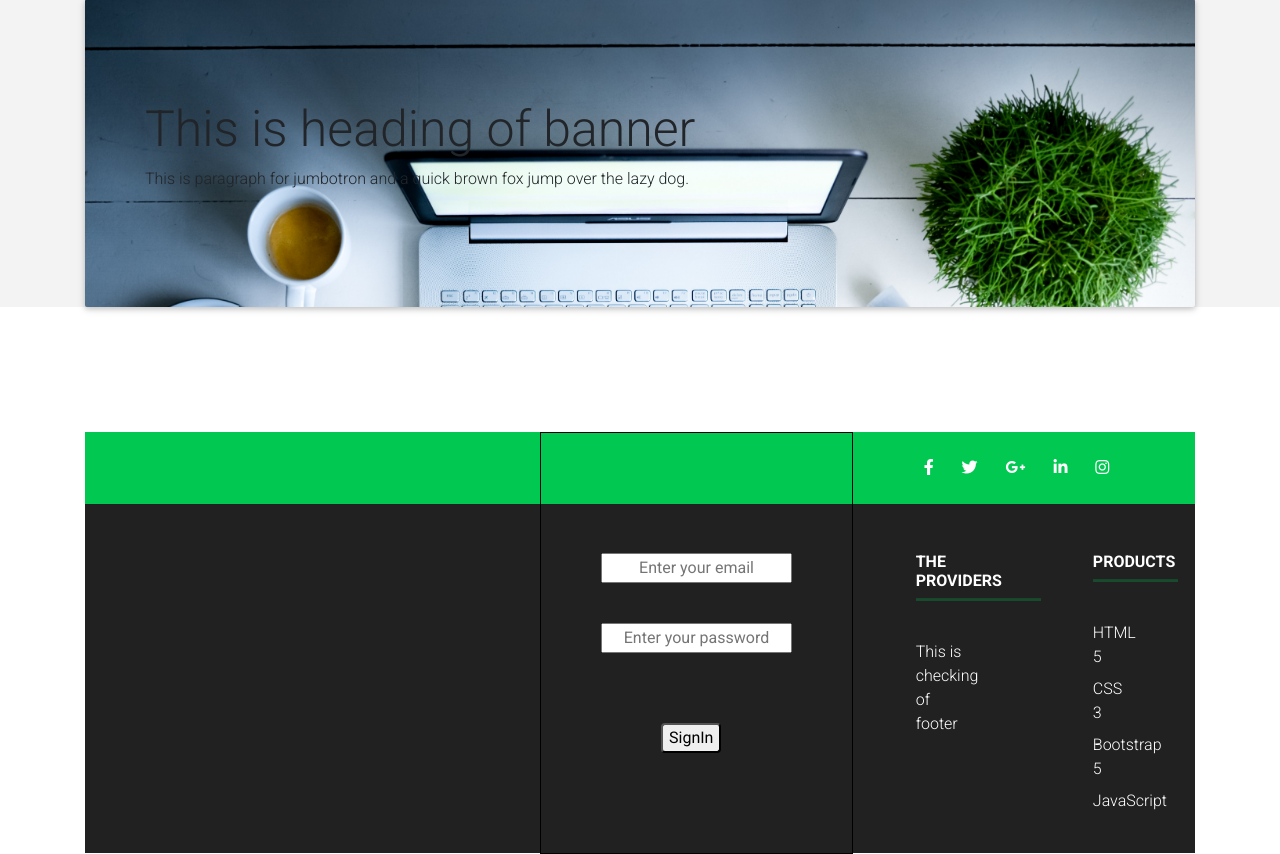
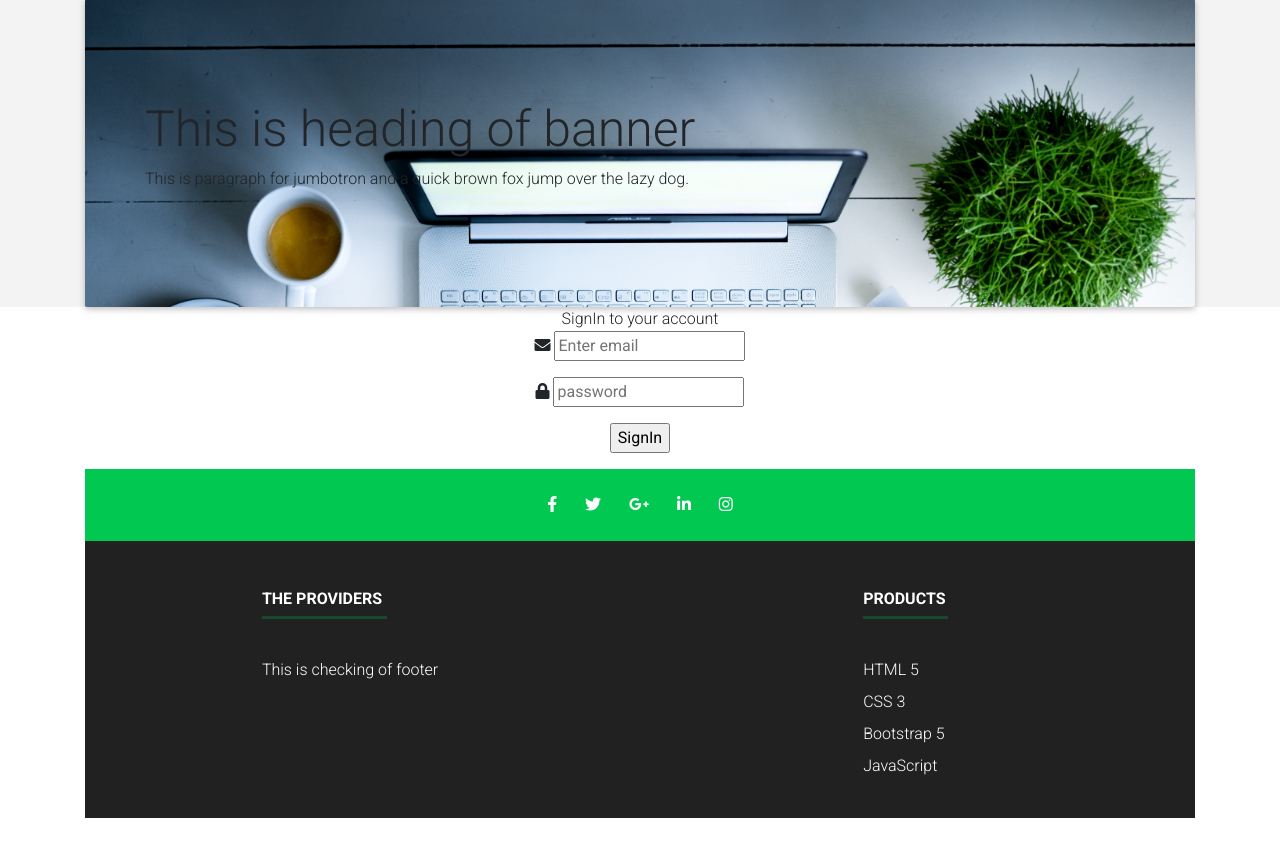
Before and after one commit to Zeshi97-bit/project0, a Flask app: page /signIn in a window 1280 px wide. Shown: the part 113-967 px from the top of the page. After the commit the page ends 931 px from the top, so only its background shows below. Run offline with Flask 2, Linux system fonts and the light colour scheme; some libraries are stand-ins or nearby versions.

Commit message:
updated 01/07/2020

```diff
--- a/templates/signIn.html
+++ b/templates/signIn.html
@@ -5,12 +5,29 @@
 
           {% endblock %}
 {%block body%}
-  <div id="form_div">
-    <form class="" action="" method="post">
-      <input type="emial" name="email" value="" placeholder="Enter your email"><br>
-      <input type="password" name="pass" value="" placeholder="Enter your password"><br>
-      <button  type="button" name="button">SignIn</button>
-    </form>
+<div class="container">
+  <div class="myCard">
+    <div class="row">
+      <div class="col-md-12">
+        <div class="myLeftCtn">
+          <form  class="myForm text-center" action="{{url_for('signin1')}}" method="post">
+            <header>SignIn to your account </header>
+            <div class="form-group">
+              <i class="fas fa-envelope"></i>
+              <input class="myInput" type="email" placeholder="Enter email" id="username" name="email" required>
+            </div>
+            <div class="form-group">
+              <i class="fas fa-lock"></i>
+              <input class="myInput" type="password" placeholder="password" id="username" name="password" required>
+            </div>
+            <div class="form-group">
+              <input type="submit" class="butt" value="SignIn">
+            </div>
+          </form>
+        </div>
+      </div>
+    </div>
   </div>
+</div>
 
 {%endblock%}
--- a/templates/signUp.html
+++ b/templates/signUp.html
@@ -11,7 +11,7 @@
       <div class="row">
         <div class="col-md-8">
           <div class="myLeftCtn">
-            <form  class="myForm text-center">
+            <form  class="myForm text-center" action="{{url_for('register')}}" method="post">
               <header>Create new account </header>
               <div class="form-group">
                 <i class="fas fa-user"></i>
```
Also changed, not shown: templates/error.html (added, +7 -0 lines), templates/style.css (deleted).
